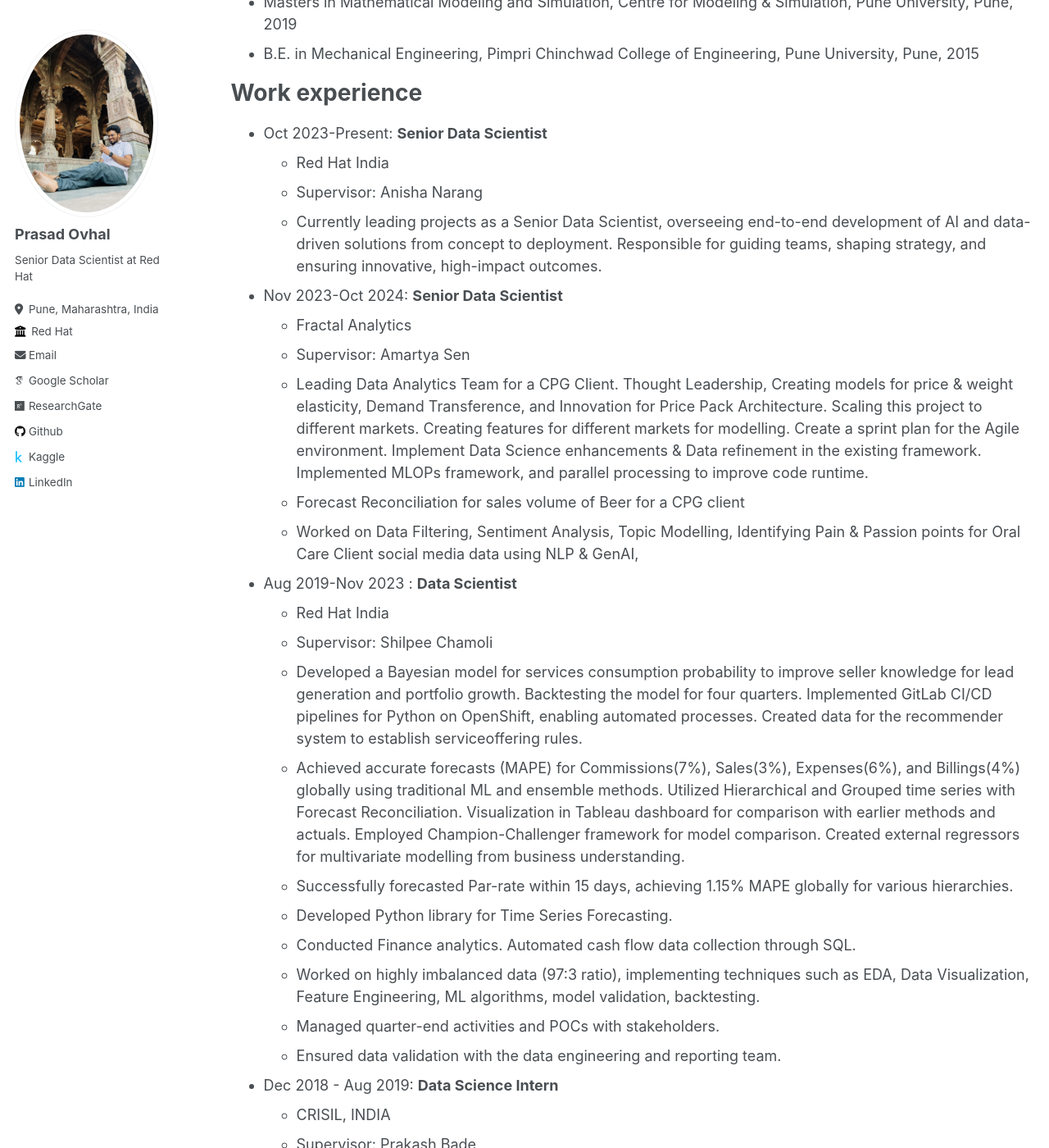
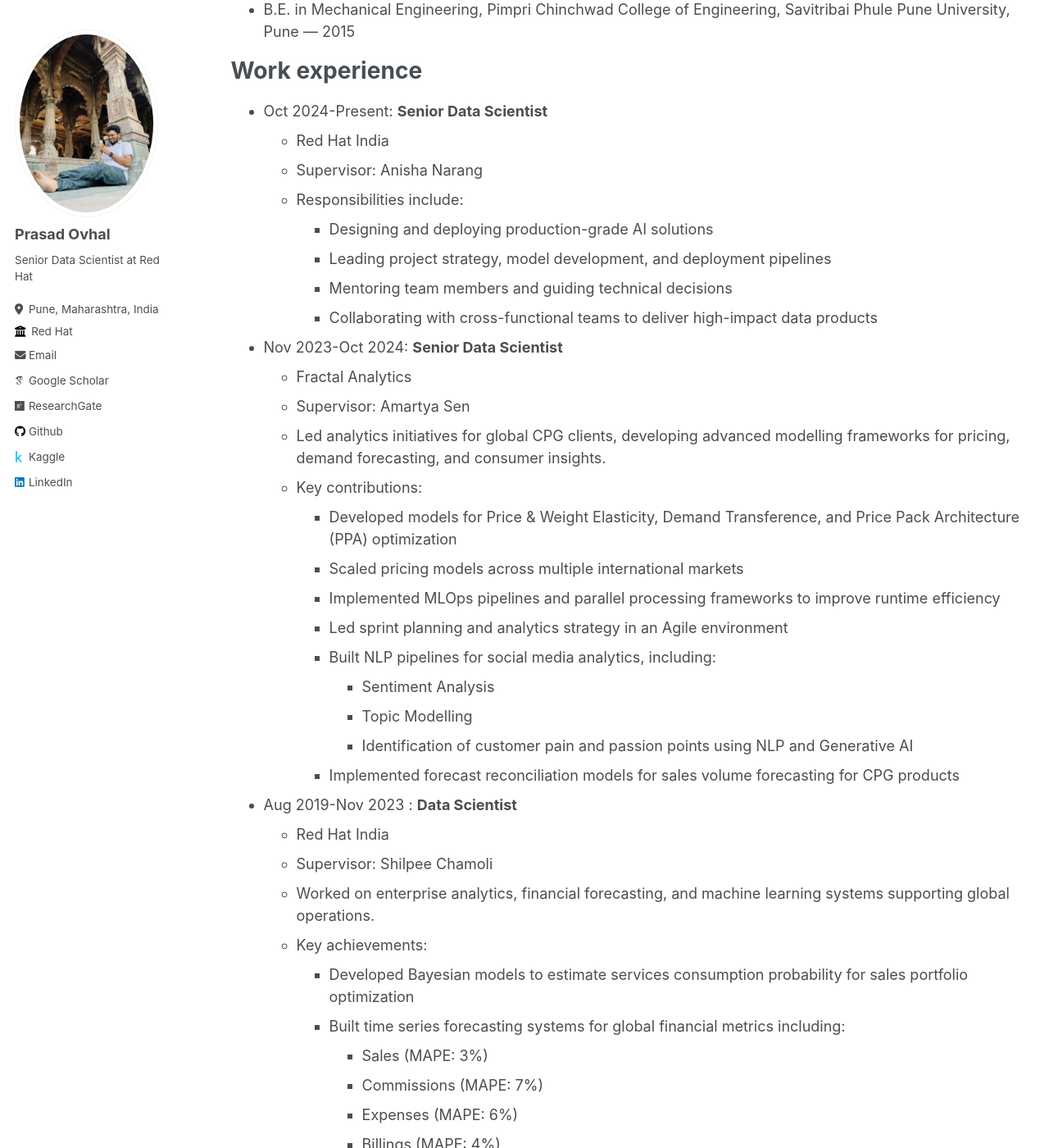
Before and after one commit to prasadovhal/prasadovhal.github.io, a Jekyll site: the page built from _pages/cv.md, in a window 1280 px wide and 1400 px high, scrolled down 277 px. Shown: the whole window at 82% size. Built offline with Jekyll 4.4.1, drawn with Linux system fonts in a browser that asks for light colours; some web fonts are replaced; some of the changed text lies outside the part shown.

Commit message:
updated content as per March 2026

```diff
--- a/_pages/cv.md
+++ b/_pages/cv.md
@@ -7,91 +7,91 @@
   - /resume
 ---
 
-{% include base_path %}
-<a href ="https://prasadovhal.github.io/files/Prasad_Ovhal_CV.pdf" attributes-list>Resume.pdf</a>
-
-
 Education
 ======
-* Masters in Mathematical Modeling and Simulation, Centre for Modeling & Simulation, Pune University, Pune, 2019
-* B.E. in Mechanical Engineering, Pimpri Chinchwad College of Engineering, Pune University, Pune, 2015
+* M.Tech in Mathematical Modelling & Simulation, Centre for Modeling & Simulation, Savitribai Phule Pune University, Pune — 2019
+* B.E. in Mechanical Engineering, Pimpri Chinchwad College of Engineering, Savitribai Phule Pune University, Pune — 2015
 
 Work experience
 ======
-* Oct 2023-Present: **Senior Data Scientist**
+* Oct 2024-Present: **Senior Data Scientist**
   * Red Hat India
   * Supervisor: Anisha Narang
-  * Currently leading projects as a Senior Data Scientist, overseeing end-to-end development of AI and data-driven solutions from concept to deployment. Responsible for guiding teams, shaping strategy, and ensuring innovative, high-impact outcomes.
+  * Responsibilities include:
+    * Designing and deploying production-grade AI solutions
+    * Leading project strategy, model development, and deployment pipelines
+    * Mentoring team members and guiding technical decisions
+    * Collaborating with cross-functional teams to deliver high-impact data products
 
 * Nov 2023-Oct 2024: **Senior Data Scientist**
   * Fractal Analytics
   * Supervisor: Amartya Sen
-  * Leading Data Analytics Team for a CPG Client. Thought Leadership, Creating models for price & weight elasticity, Demand Transference, and Innovation for Price Pack Architecture. Scaling this project to different markets. Creating features for different markets for modelling. Create a sprint plan for the Agile environment. Implement Data Science enhancements & Data refinement in the existing framework. Implemented MLOPs framework, and parallel processing to improve code runtime.
-  * Forecast Reconciliation for sales volume of Beer for a CPG client
-  * Worked on Data Filtering, Sentiment Analysis, Topic Modelling, Identifying Pain & Passion points for Oral Care Client social media data using NLP & GenAI,
+  * Led analytics initiatives for global CPG clients, developing advanced modelling frameworks for pricing, demand forecasting, and consumer insights.
+  * Key contributions:
+    * Developed models for Price & Weight Elasticity, Demand Transference, and Price Pack Architecture (PPA) optimization
+    * Scaled pricing models across multiple international markets
+    * Implemented MLOps pipelines and parallel processing frameworks to improve runtime efficiency
+    * Led sprint planning and analytics strategy in an Agile environment
+    * Built NLP pipelines for social media analytics, including:
+      * Sentiment Analysis
+      * Topic Modelling
+      * Identification of customer pain and passion points using NLP and Generative AI
+    * Implemented forecast reconciliation models for sales volume forecasting for CPG products
 
 * Aug 2019-Nov 2023 : **Data Scientist**
   * Red Hat India
   * Supervisor: Shilpee Chamoli
-  * Developed a Bayesian model for services consumption probability to improve seller knowledge for lead generation and portfolio growth. Backtesting the model for four quarters. Implemented GitLab CI/CD pipelines for Python on OpenShift, enabling automated processes. Created data for the recommender system to establish serviceoffering rules.
-  * Achieved accurate forecasts (MAPE) for Commissions(7%), Sales(3%), Expenses(6%), and Billings(4%) globally using traditional ML and ensemble methods. Utilized Hierarchical and Grouped time series with Forecast Reconciliation. Visualization in Tableau dashboard for comparison with earlier methods and actuals. Employed Champion-Challenger framework for model comparison. Created external regressors for multivariate modelling from business understanding.
-  * Successfully forecasted Par-rate within 15 days, achieving 1.15% MAPE globally for various hierarchies.
-  * Developed Python library for Time Series Forecasting.
-  * Conducted Finance analytics. Automated cash flow data collection through SQL.
-  * Worked on highly imbalanced data (97:3 ratio), implementing techniques such as EDA, Data Visualization, Feature Engineering, ML algorithms, model validation, backtesting.
-  * Managed quarter-end activities and POCs with stakeholders.
-  * Ensured data validation with the data engineering and reporting team.
+  * Worked on enterprise analytics, financial forecasting, and machine learning systems supporting global operations.
+  * Key achievements:
+    * Developed Bayesian models to estimate services consumption probability for sales portfolio optimization
+    * Built time series forecasting systems for global financial metrics including:
+      * Sales (MAPE: 3%)
+      * Commissions (MAPE: 7%)
+      * Expenses (MAPE: 6%)
+      * Billings (MAPE: 4%)
+    * Applied hierarchical and grouped time series forecasting with reconciliation
+    * Designed Champion–Challenger model evaluation frameworks
+    * Achieved 1.15% MAPE forecasting accuracy for global par-rate predictions
+    * Developed an internal Python library for time series forecasting
+    * Implemented CI/CD pipelines using GitLab and OpenShift
+    * Built data pipelines for recommender systems and business analytics
+    * Automated finance data pipelines using SQL and Python
+    * Worked on highly imbalanced datasets (97:3) using feature engineering, model validation, and backtesting techniques
+    * Collaborated with data engineering teams to ensure data validation and pipeline stability
 
 * Dec 2018 - Aug 2019: **Data Science Intern**
   * CRISIL, INDIA
   * Supervisor: Prakash Bade
-  * Developed Credit Risk Modelling Tool(GUI) for scorecard generation using Python Dash.
-  * Implemneted Machine Learning, Statistical, Financial & Optimization techniques to GUI.
-  * Employed model-agnostic techniques to explain black-box ML algorithms (M.Tech thesis).
+  * Developed a Credit Risk Modeling Tool using Python Dash for automated scorecard generation.
+  * Key contributions:
+    * Implemented machine learning and statistical techniques for credit risk assessment
+    * Integrated financial modelling and optimization methods into a GUI-based application
+    * Applied model interpretability techniques for black-box ML models as part of Master's thesis work
 
 * July 2015-July 2016: **Graduate Apprentice Trainee**
   * SKF Bearings, INDIA
   * Supervisor: Gopal Sakala
-  * Led team as supervisor/channel team engineer.
-  * Channel New HBU pre/resetting and tool management.
-  * Assembly pre/resetting and tool management for channel T3, T4, T5, T6.
-  * SOP projects.
-  * SMED on channel T4, T2.
-  * Kaizan implementation on channel T6.
-  * 5’S’ implementation/awareness in the presetting area.
-  * Trainee skillset development program.
+  * Worked on manufacturing process optimization and production engineering.
+  * Key contributions:
+    * Led shop-floor team as Channel Team Engineer
+    * Implemented SMED improvements and Kaizen initiatives
+    * Managed tool presetting and assembly operations for production channels
+    * Implemented 5S manufacturing practices
+    * Participated in production optimization and skill development programs
 
 
 Skills
 ======
-* **Programming Languages:** C/C++, R, Python, SQL, Latex.
-* **Python Libraries:** Numpy, Pandas, Scikit-learn, Sktime, Statsmodels, Seaborn, Matplotlib, Keras, Tensorflow, PyTorch, transformers, Spacy, NLTK, regex, Plotly, etc.
-* **Technical Knowledge:** CI/CD Pipeline, Docker, OpenShift, Excel, and GSheet.
-* **Tools:** Computer Vision, CUDA, Data Analysis, Flask, Linux/Unix, Natural Language Processing (NLP), Forecasting, LLM, etc.
-* **Cloud skills**: Microsoft Azure, Databricks, AWS, OpenShift, etc.
-* Statistics and Mathematical modeling
-* **Soft Skills**
-  * Inter-Disciplinary Research background,
-  * Strong problem-solving & computational skills,
-  * Advanced engineering and modeling skills,
-  * Software project management,
-  * Excellent writing and communication skills,
-  * Experience in conducting research, Writing peer-reviewed publications,
-  * Monitoring & maintaining deployed models, ensuring scalability, reliability, and performance in production environment.
-* **Interests**
-  * Material Science
-  * Chemical Engineering
-  * Data Science/ Data-driven modeling
-  * Software & simulation engineering
-  * Optimization
-
-
-Certifications
-======
-  * Specialization in Deep Learning (Coursera),
-  * Tableau,
-  * Git,
-  * GenAI with LLM
+* **Generative AI & LLM Systems:** Large Language Models (LLMs), Retrieval-Augmented Generation (RAG), Hybrid Retrieval (BM25 + Dense Retrieval), Vector Search Systems, Cross-Encoder Re-ranking, LLM Evaluation Frameworks, Hallucination Detection & Benchmarking, Prompt Engineering, Knowledge-Grounded AI Systems.
+* **Machine Learning & AI:** Machine Learning, Deep Learning, Natural Language Processing (NLP), Time Series Forecasting, Bayesian Modeling, Ensemble Learning, Feature Engineering, Model Evaluation, Model Validation.
+* **Programming Languages:** Python, R, SQL etc.
+* **AI & Data Science Libraries:** PyTorch, TensorFlow, Keras, HuggingFace Transformers, Scikit-learn, Sktime, Statsmodels, SpaCy, NLTK, NumPy, Pandas, Matplotlib, Seaborn, Plotly, etc.
+* **LLM / AI Infrastructure:** LangChain, Vector Databases (FAISS), LLM Inference Optimization, Model Serving, CI/CD for ML Systems, Parallel Processing for Model Pipelines.
+* **Data Platforms & Tools:** Tableau, Excel, Google Sheets, Linux, Unix
+* **Cloud & MLOps:** Docker, OpenShift, Git, GitLab CI/CD
+* **Mathematical & Statistical Expertise**: Statistical Modeling, Optimization, Bayesian Methods, Time Series Analysis, Mathematical Modeling.
+* **Soft Skills:** Interdisciplinary research collaboration, Analytical and computational problem solving, Strategic thinking for AI systems development, Technical communication and scientific writing, Stakeholder collaboration and cross-functional teamwork, Mentoring and knowledge sharing, Agile project planning and execution, Research-oriented mindset, Critical thinking and innovation, Managing and maintaining production ML systems
+* **Interests: ** Artificial Intelligence and Generative AI systems, Scientific computing and mathematical modeling, Optimization and data-driven systems, Astronomy and cosmology, Football and fitness, Yoga and mindfulness, Trekking and travel, Reading books on science, history and philosophy, Video games and anime, Exploring emerging technologies.
 
 Publications
 ======
@@ -105,8 +105,8 @@
     {% include archive-single-talk-cv.html  %}
   {% endfor %}</ul>
 
-
 Leadership
 ======
-* Led team as supervisor/channel team engineer at SKF Bearings.
-* Led Analytics team at Fractal Analytics.
+* Leading cross-functional teams in the development and deployment of Generative AI and data-driven solutions.
+* Led analytics initiatives and team coordination for global CPG projects at Fractal Analytics.
+* Supervised production operations and engineering teams as Channel Team Engineer at SKF Bearings, driving process improvements and operational efficiency.
--- a/_teaching/2025-bioinfo-teaching-5.md
+++ /dev/null
@@ -1,21 +0,0 @@
----
-title: "Teaching Associate"
-collection: teaching
-type: "Postgraduate course"
-permalink: /teaching/2024-bioinfo-teaching-4
-venue: "Pune University, Bioinformatics Department "
-date: 2025-02-01
-location: "Pune, India"
----
-
-Conducted Advanced Algorithms in Machine Learning course with hands-on Python as a Teaching Associate at Bioinformatics Department, Pune University, from Feb 2025 to Present
-
-Syllabus
-======
-* Naive Bayes
-* Logistic Regression
-* Support Vector Machines
-* Time Series Forecasting
-* Convolutional Neural Network
-* Recurrent Neural Network
-* Hands-on python for all algorithms
```
Also changed, not shown: _pages/about.md (+8 -16 lines), _portfolio/books.md (+3 -0 lines), _projects/Hybrid Retrieval Architecture.md (added, +24 -0 lines), _projects/LLM-based Scientific Question Answering.md (added, +24 -0 lines), _projects/RAG Evaluation Framework.md (added, +24 -0 lines), _projects/Scalable LLM Systems.md (added, +24 -0 lines), _teaching/2023-cms-teaching-4.md (+1 -1 lines), _teaching/2024-bioinfo-teaching-3.md (+13 -2 lines).
